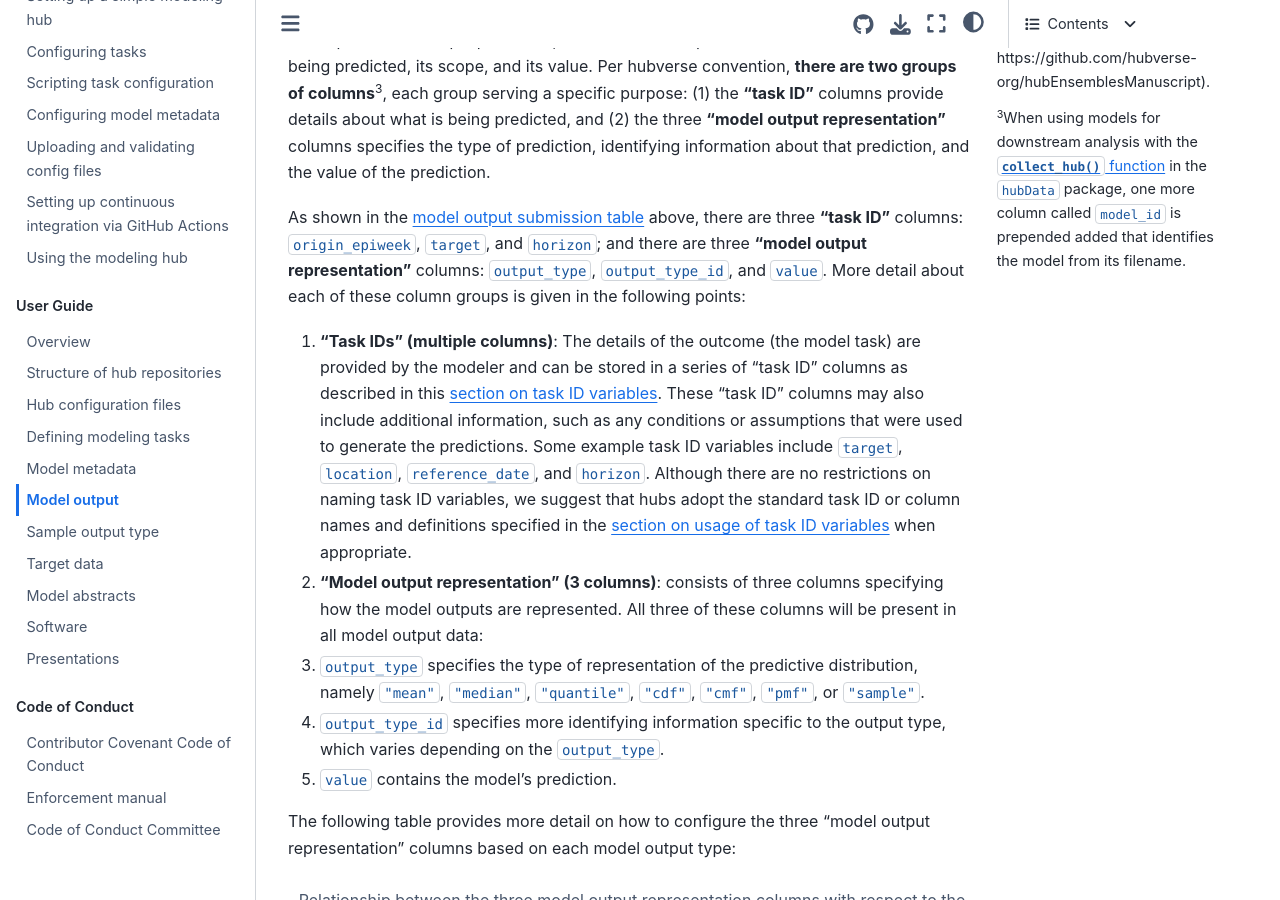
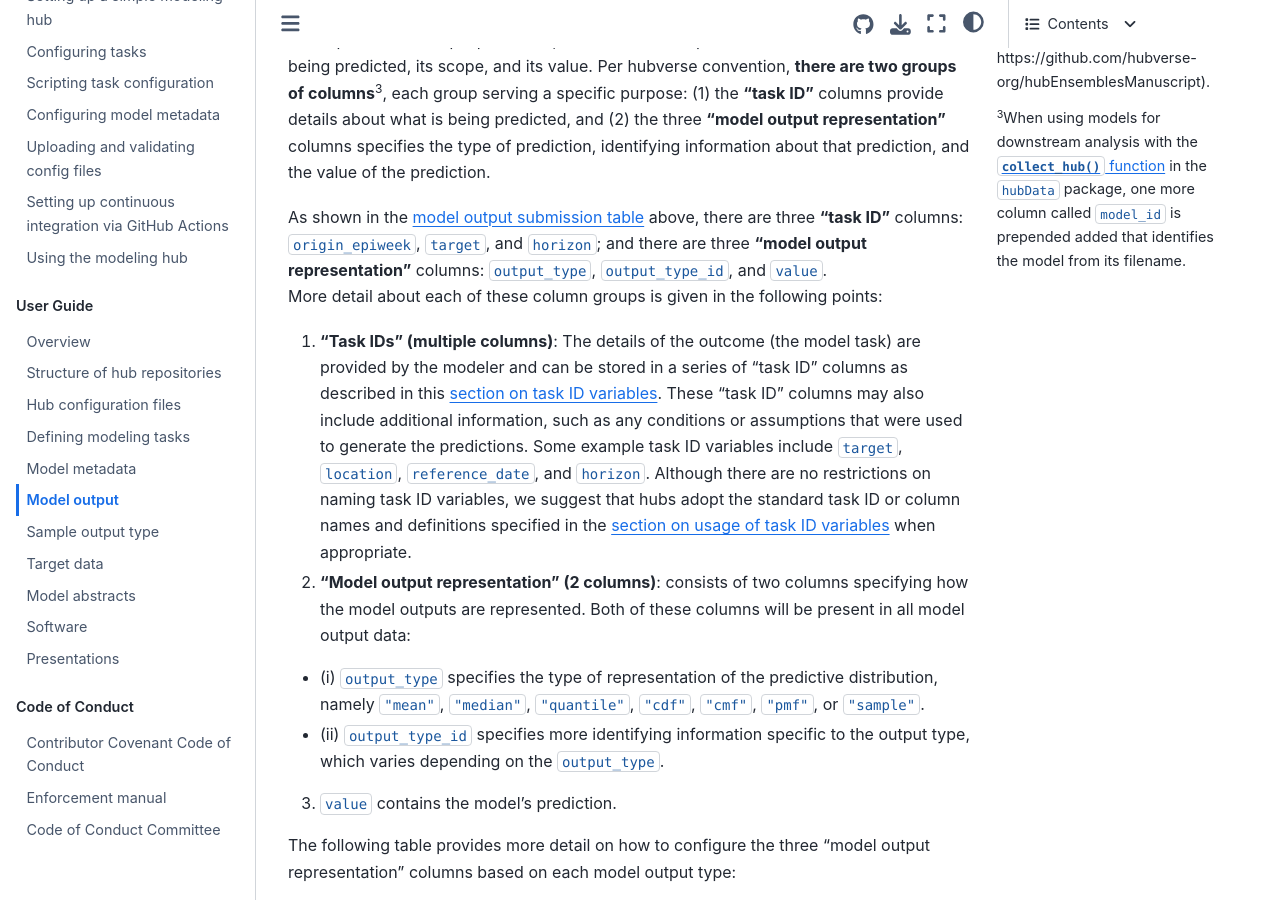
Before and after one commit to hubverse-org/hubDocs, a Sphinx documentation site: the page built from docs/source/user-guide/model-output.md, in a window 1280 px wide and 900 px high, scrolled down 2392 px. Built offline with Sphinx 7.4.7 and the Sphinx Book theme 1.1.4, drawn with Linux system fonts in a browser that asks for light colours; comment, search, counter and statistics services are not loaded.

Commit message:
Addressing issue #201

```diff
--- a/docs/source/user-guide/model-output.md
+++ b/docs/source/user-guide/model-output.md
@@ -85,26 +85,11 @@
 As shown in the [model output submission table](#model-output-example-table) above, there are three **"task ID"** columns: `origin_epiweek`, `target`, and `horizon`; and there are three **"model output representation"** columns: `output_type`, `output_type_id`, and `value`.
 More detail about each of these column groups is given in the following points:
 
-1. **"Task IDs" (multiple columns)**:  The details of the outcome (the model
-   task) are provided by the modeler and can be stored in a series of "task
-   ID" columns as described in this [section on task ID
-   variables](#task-id-vars). These "task ID" columns may also include
-   additional information, such as any conditions or assumptions that were used
-   to generate the predictions. Some example task ID variables include
-   `target`, `location`, `reference_date`, and `horizon`.    Although there are
-   no restrictions on naming task ID variables, we suggest
-that hubs adopt the standard task ID or column names and definitions
-specified in the [section on usage of task ID variables](#task-id-use) when appropriate.
-2. **"Model output representation" (3 columns)**: consists of three
-   columns specifying how the model outputs are represented. All three of these
-   columns will be present in all model output data:
-  1. `output_type` specifies the type of representation of the predictive
-     distribution, namely `"mean"`, `"median"`, `"quantile"`, `"cdf"`, `"cmf"`,
-     `"pmf"`, or `"sample"`.
-  2. `output_type_id` specifies more identifying information specific to the
-     output type, which varies depending on the `output_type`.
-  3. `value` contains the model’s prediction.
-
+1. **"Task IDs" (multiple columns)**:  The details of the outcome (the model task) are provided by the modeler and can be stored in a series of "task ID" columns as described in this [section on task ID variables](#task-id-vars). These "task ID" columns may also include additional information, such as any conditions or assumptions that were used to generate the predictions. Some example task ID variables include `target`, `location`, `reference_date`, and `horizon`. Although there are no restrictions on naming task ID variables, we suggest that hubs adopt the standard task ID or column names and definitions specified in the [section on usage of task ID variables](#task-id-use) when appropriate.
+2. **"Model output representation" (2 columns)**: consists of two columns specifying how the model outputs are represented. Both of these columns will be present in all model output data:
+  - (i) `output_type` specifies the type of representation of the predictive distribution, namely `"mean"`, `"median"`, `"quantile"`, `"cdf"`, `"cmf"`, `"pmf"`, or `"sample"`.
+  - (ii) `output_type_id` specifies more identifying information specific to the output type, which varies depending on the `output_type`.
+3. `value` contains the model’s prediction.
 
 The following table provides more detail on how to configure the three "model output representation" columns based on each model output type:
 
```
